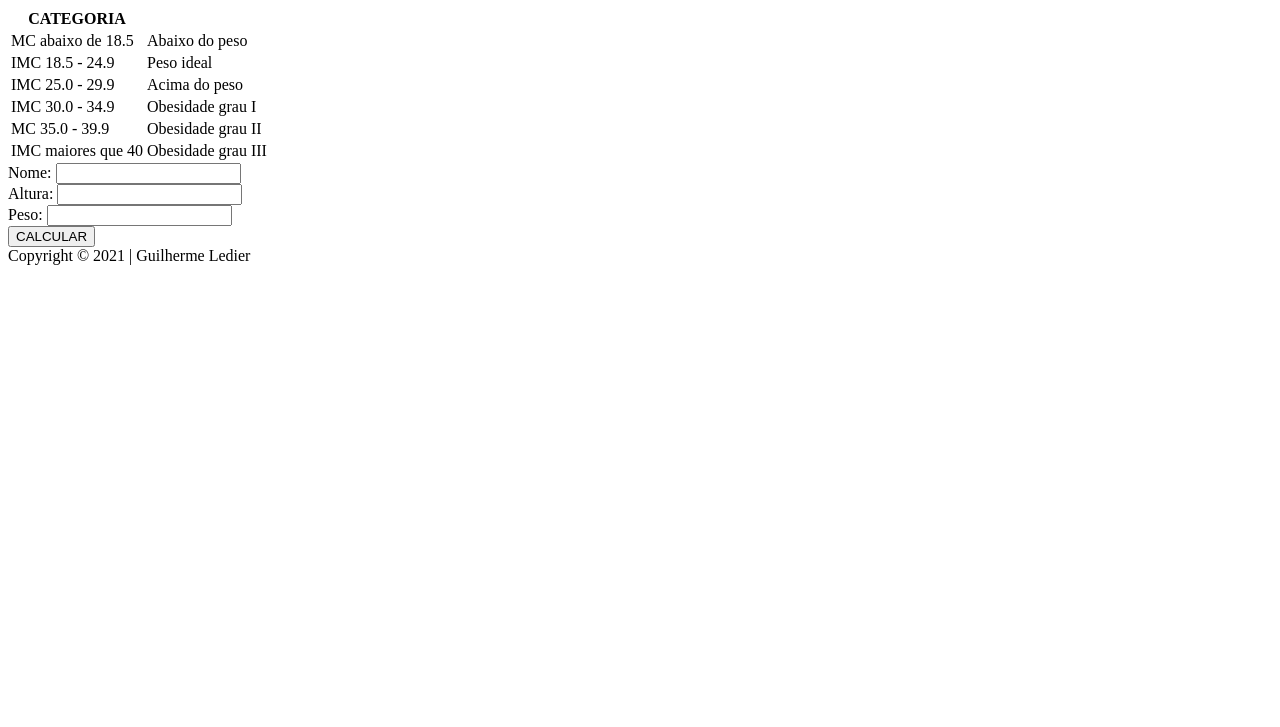
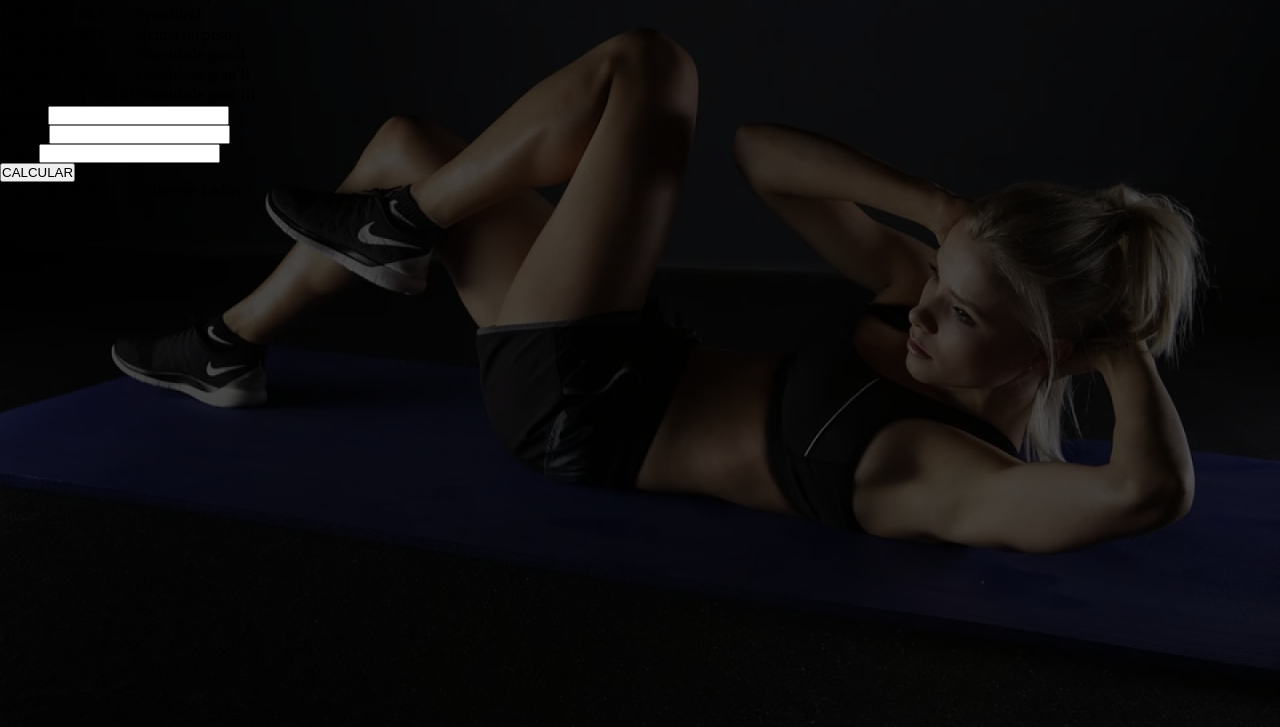
Before and after one commit to ledierguilherme/calculadora-imc, a plain HTML site: page index.html in a window 1280 px wide. Shown: the part 73-800 px from the top of the page. Drawn offline with Linux system fonts and the light colour scheme.

Commit message:
background concluido

```diff
--- a/index.html
+++ b/index.html
@@ -3,6 +3,7 @@
 <head>
     <meta charset="UTF-8" content="IE-edge">
     <meta name="viewport" content="width=device-width, initial-scale=1.0">
+    <link rel="stylesheet" href="style.css">
     <title>Calculadora-imc</title>
 </head>
 <body>
--- /dev/null
+++ b/style.css
@@ -0,0 +1,16 @@
+*{
+    padding: 0;
+    margin: 0;
+    box-sizing: 0;
+}
+
+body {
+    background-image: url(background.png);
+    background-size: cover;
+    background-repeat: no-repeat;
+    background-position: right;
+    background-color: #000A;
+    background-blend-mode: darken;
+    height: 100vh;
+    width: 100vw;
+}
```
Also changed, not shown: background.png (added).
